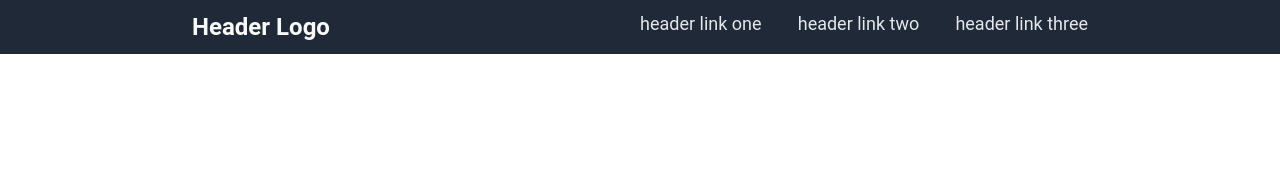
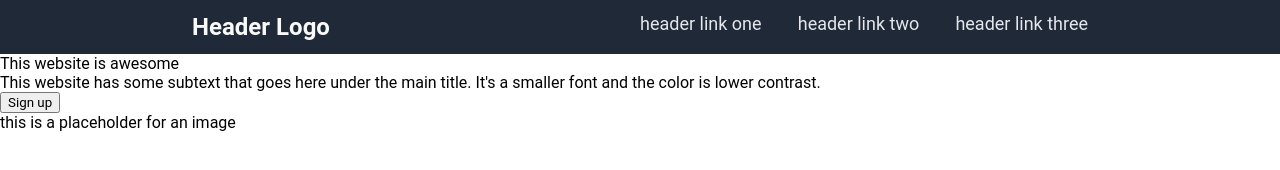
Before and after one commit to Advorix/odin-landing-page, a plain HTML site: page index.html in a window 1280 px wide. Drawn offline with Linux system fonts and the light colour scheme.

Commit message:
Add introduction elements

```diff
--- a/index.html
+++ b/index.html
@@ -17,6 +17,19 @@
                 <div class="header-link">header link three</div>
             </div>
         </div>
+        <div id="introduction">
+            <div id="left-side">
+                <div id="left-1">This website is awesome</div>
+                <div id="left-2">This website has some subtext that goes
+                    here under the main title. It's a smaller font and
+                    the color is lower contrast.</div>
+                <button id="first-attempt">Sign up</button>
+            </div>
+            <div id="right-side">
+                <div id="image-placeholder">this is a placeholder for an image</div>
+            </div>
+            </div>
+        </div>
     </div>
 </body>
 </html>
```
